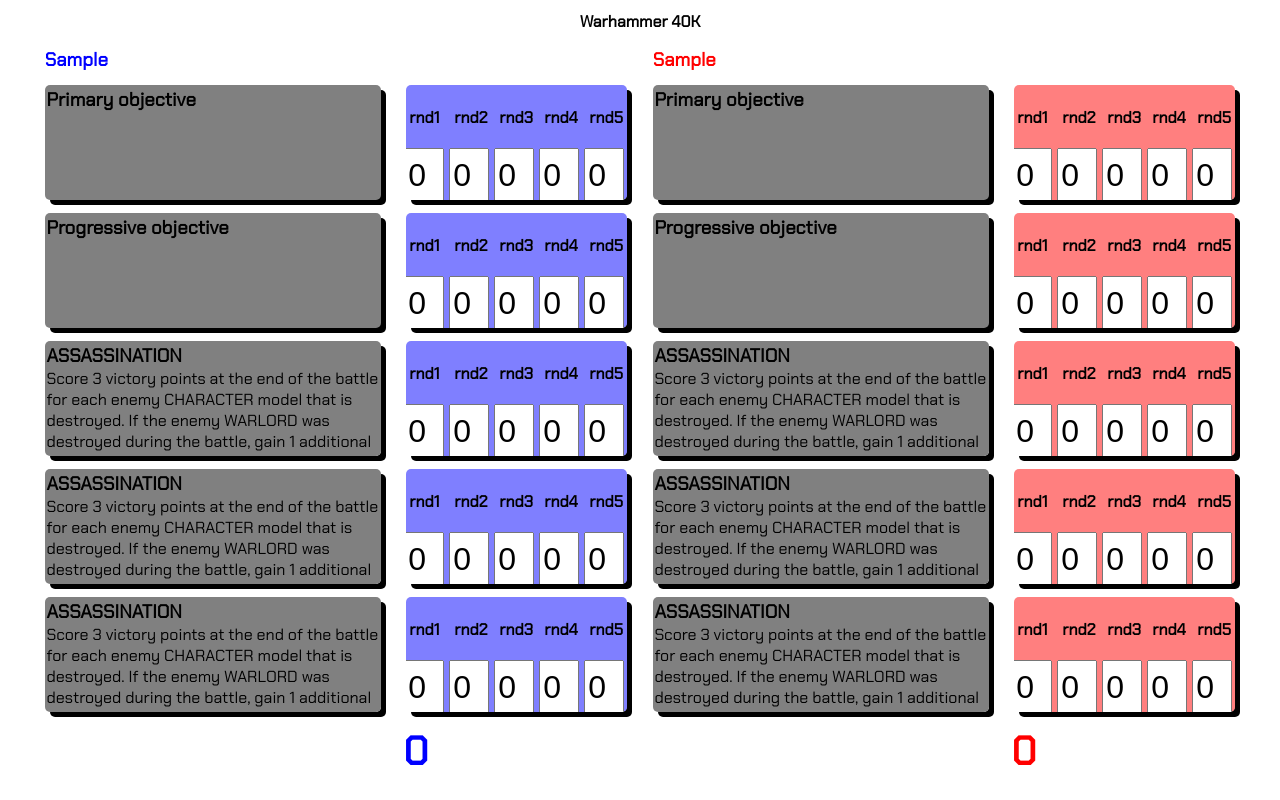
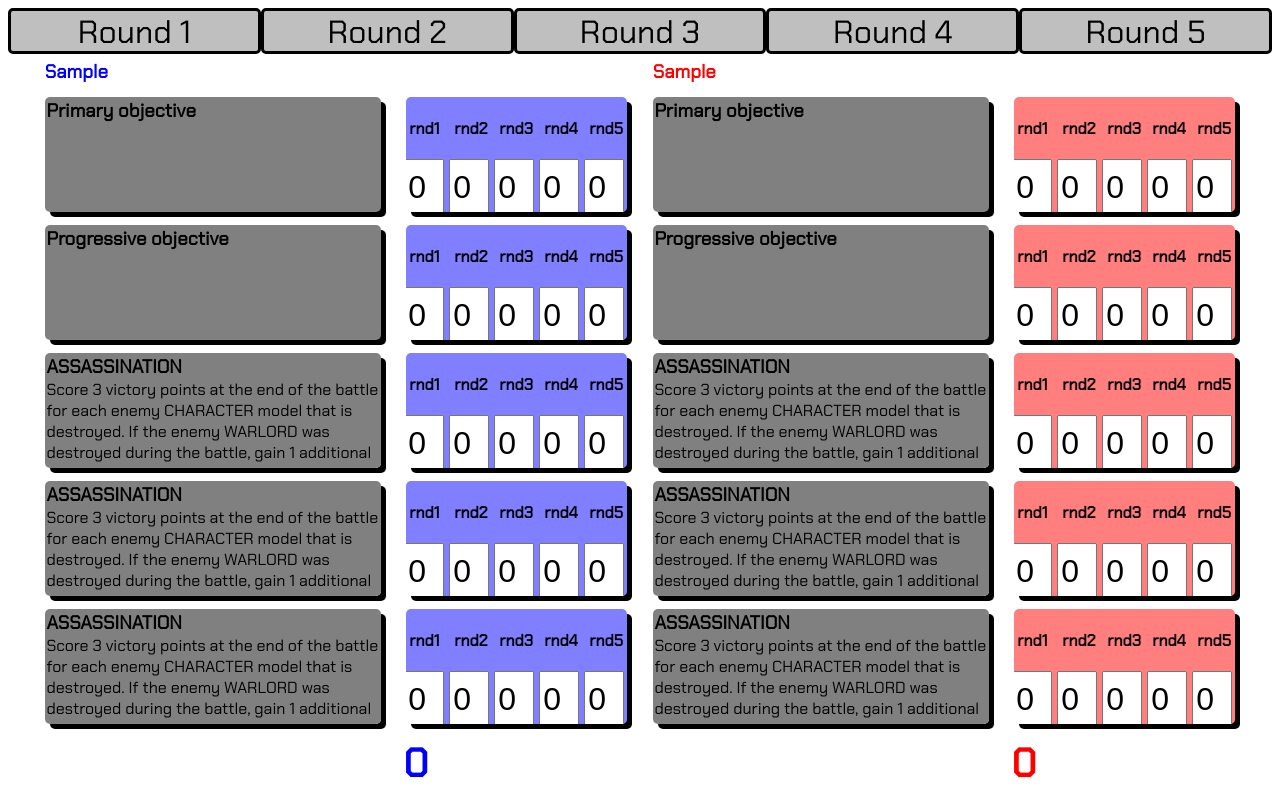
Before and after one commit to joelheezen/warhammer, a plain HTML site: page index.html in a window 1280 px wide. Both pictures are taken after typing "Sample", "Sample" into the empty fields and a click on the button "GO". Drawn offline with Linux system fonts and the light colour scheme.

Commit message:
added round counter buttons

```diff
--- a/css/style.css
+++ b/css/style.css
@@ -143,4 +143,23 @@ h4 {
     to {
       background-position:20vw;
     }
-  }
+}
+
+#header-bar{
+    display: flex;
+}
+
+#title {
+    flex:50%;
+}
+rndBtn {
+    display:block;
+    background-color:rgba(128, 128, 128, 0.5);
+    width: 20vw;
+    height: 5vh;
+    font-size:4vh;
+    border-style: solid;
+    border-radius: 5px;
+    text-align: center;
+    user-select: none;
+}
--- a/index.html
+++ b/index.html
@@ -9,7 +9,9 @@
     <link href="https://fonts.googleapis.com/css2?family=Chakra+Petch:wght@400&display=swap" rel="stylesheet">
 </head>
 <body>
-    <h1 id="title">Warhammer 40K</h1>
+    <div id="header-bar">
+        <h1 id="title">Warhammer 40K</h1>
+    </div>
     <div id="container" class="container">
         <div id="leftTeam" class="leftTeam">
             <label for="leftTeamName" name="team" id="leftTeamLabel">Team 1:</label><input id="leftTeamName" type="text">
--- a/js/index.js
+++ b/js/index.js
@@ -15,6 +15,7 @@ function submitDetails() {
     let sec2Right = document.getElementById("sec2RightSelect").value
     let sec3Right = document.getElementById("sec3RightSelect").value
 
+    document.getElementById("title").remove()
     document.getElementById("leftTeamLabel").remove()
     document.getElementById("rightTeamLabel").remove()
     document.getElementById("leftTeamName").remove()
@@ -169,11 +170,27 @@ function submitDetails() {
         element.remove()
     });
 
+    let topBar = document.getElementById("header-bar")
+    for(let i = 1; i<6; i++) {
+        let rndBtn = document.createElement("rndBtn")
+        topBar.appendChild(rndBtn)
+        rndBtn.innerHTML = `Round ${i}`
+        rndBtn.addEventListener("click", function(){toggleColour(rndBtn)})
+    }
 
     console.log(scoreInputs)
 
     rdyBtn.remove()
     calculateScore()
+}
+
+function toggleColour(element){
+    console.log(element)
+    if(element.style.backgroundColor == "rgba(0, 128, 0, 0.5)"){
+        element.style.backgroundColor = "rgba(128, 128, 128, 0.5)"
+    } else {
+        element.style.backgroundColor= "rgba(0, 128, 0, 0.5)"
+    }
 }
 
 function addSecondaries(side, name, s1, s2, s3) {
```
